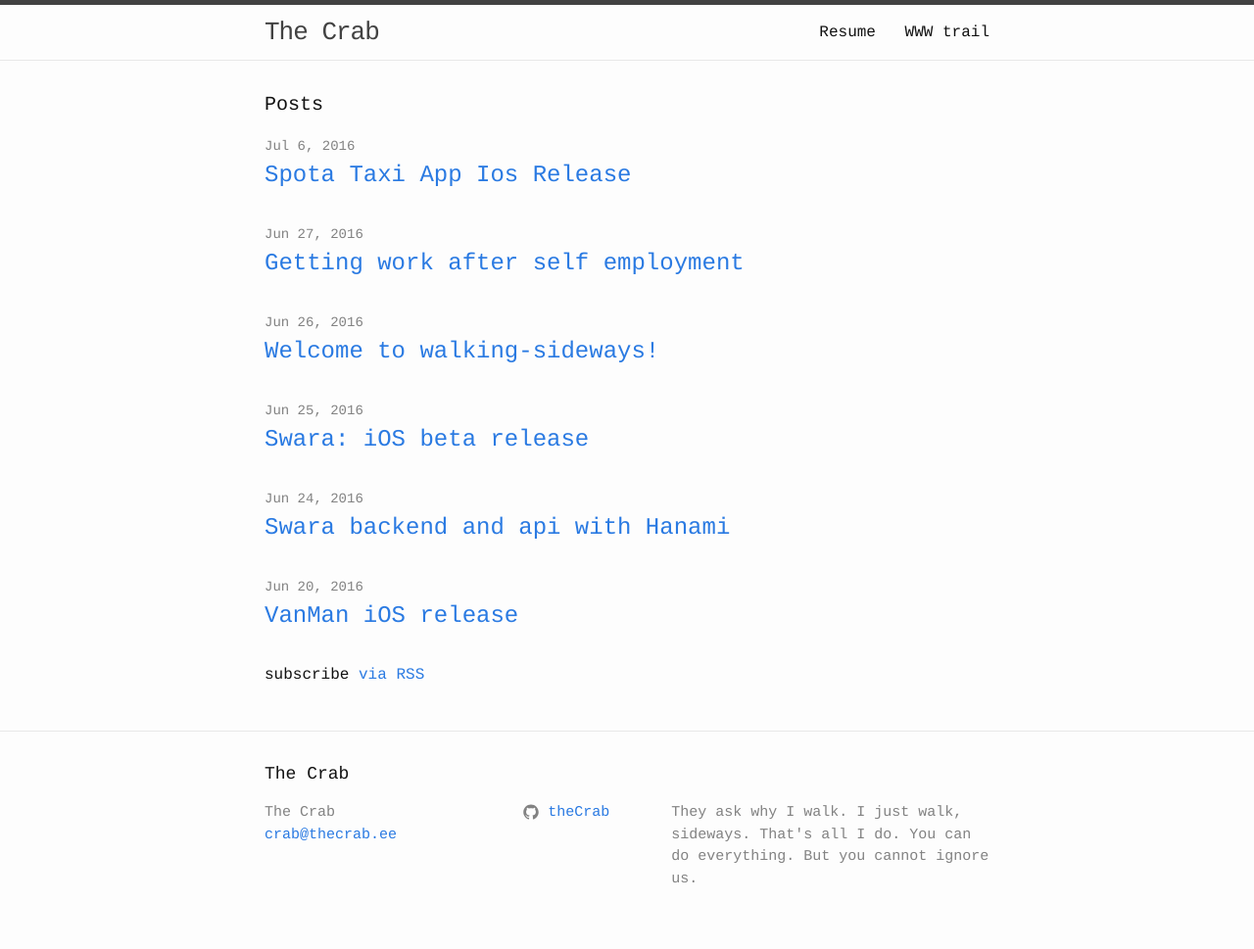
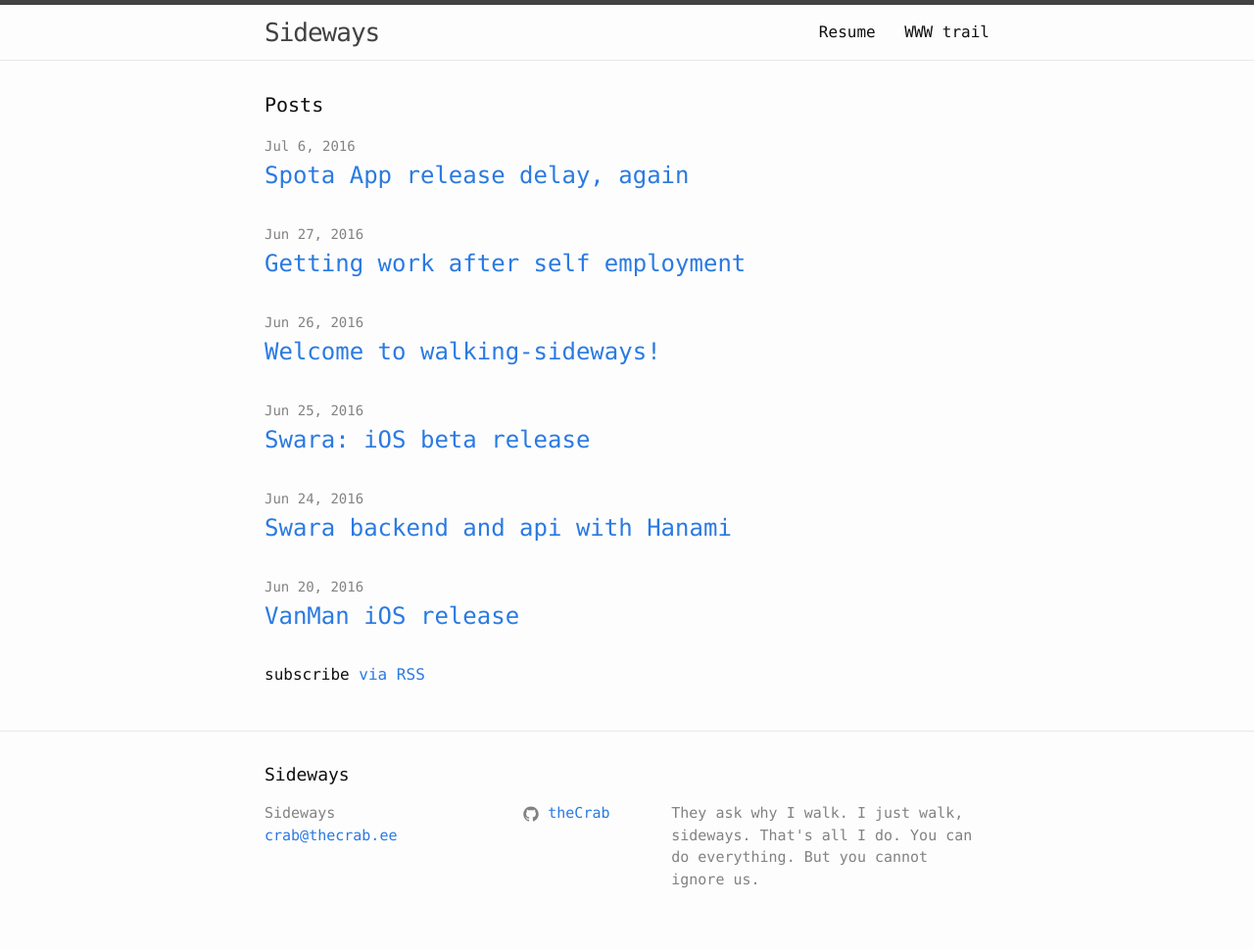
Before and after one commit to theCrab/theCrab, a Jekyll site: the page built from index.html, in a window 1280 px wide. Shown: the whole page at 98% size. Built offline with Jekyll 4.4.1, drawn with Linux system fonts in a browser that asks for light colours.

Commit message:
Update some configs

```diff
--- a/_config.yml
+++ b/_config.yml
@@ -6,13 +6,13 @@
 # 'jekyll serve'. If you change this file, please restart the server process.
 
 # Site settings
-title: The Crab
+title: Sideways
 email: crab@thecrab.ee
 description: > # this means to ignore newlines until "baseurl:"
   They ask why I walk. I just walk, sideways. That's all I do.
   You can do everything. But you cannot ignore us.
 baseurl: "" # the subpath of your site, e.g. /blog
-url: "https://theCrab.github.io" # the base hostname & protocol for your site
+url: "https://thecrab.github.io" # the base hostname & protocol for your site
 twitter_username:
 github_username:  theCrab
 
--- a/_includes/head.html
+++ b/_includes/head.html
@@ -3,7 +3,7 @@
   <meta http-equiv="X-UA-Compatible" content="IE=edge">
   <meta name="viewport" content="width=device-width, initial-scale=1">
 
-  <title>{% if page.title %}{{ page.title | escape }}{% else %}{{ site.title | escape }}{% endif %}</title>
+  <title>{% if page.title %}{{ page.title | escape }}{% else %}{{ site.title | escape }}{% endif %} &bull; The Crab</title>
   <meta name="description" content="{% if page.excerpt %}{{ page.excerpt | strip_html | strip_newlines | truncate: 160 }}{% else %}{{ site.description }}{% endif %}">
 
   <link rel="stylesheet" href="{{ "/css/main.css" | prepend: site.baseurl }}">
--- a/css/main.scss
+++ b/css/main.scss
@@ -6,7 +6,7 @@
 
 
 // Our variables
-$base-font-family: "Courier", "Helvetica Neue", Helvetica, Arial, sans-serif;
+$base-font-family: Monaco, "Courier New", monospace;
 $base-font-size:   16px;
 $base-font-weight: 400;
 $small-font-size:  $base-font-size * 0.875;
```
Also changed, not shown: _posts/2016-07-06-spota-taxi-app-ios-release.markdown (+8 -0 lines).
